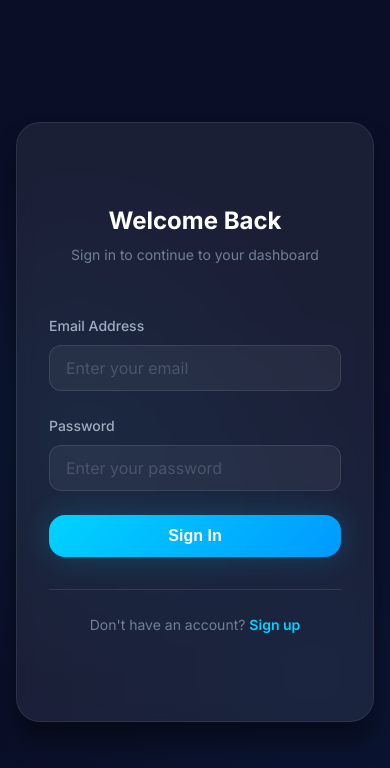
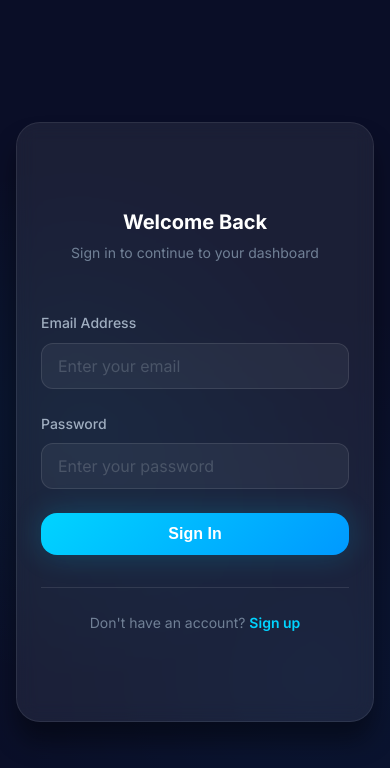
Before and after one commit to Manojs018/Spendify, a website: page client/index.html in a window 390 px wide. Drawn offline with Linux system fonts and the light colour scheme.

Commit message:
Initial commit

```diff
--- a/client/css/auth.css
+++ b/client/css/auth.css
@@ -229,6 +229,20 @@
     }
 }
 
+@media (max-width: 480px) {
+    .auth-forms {
+        padding: var(--space-lg);
+    }
+
+    .auth-form h2 {
+        font-size: var(--font-size-xl);
+    }
+
+    .logo h1 {
+        font-size: var(--font-size-2xl);
+    }
+}
+
 /* ===================================
    PASSWORD STRENGTH INDICATOR
    =================================== */
```
